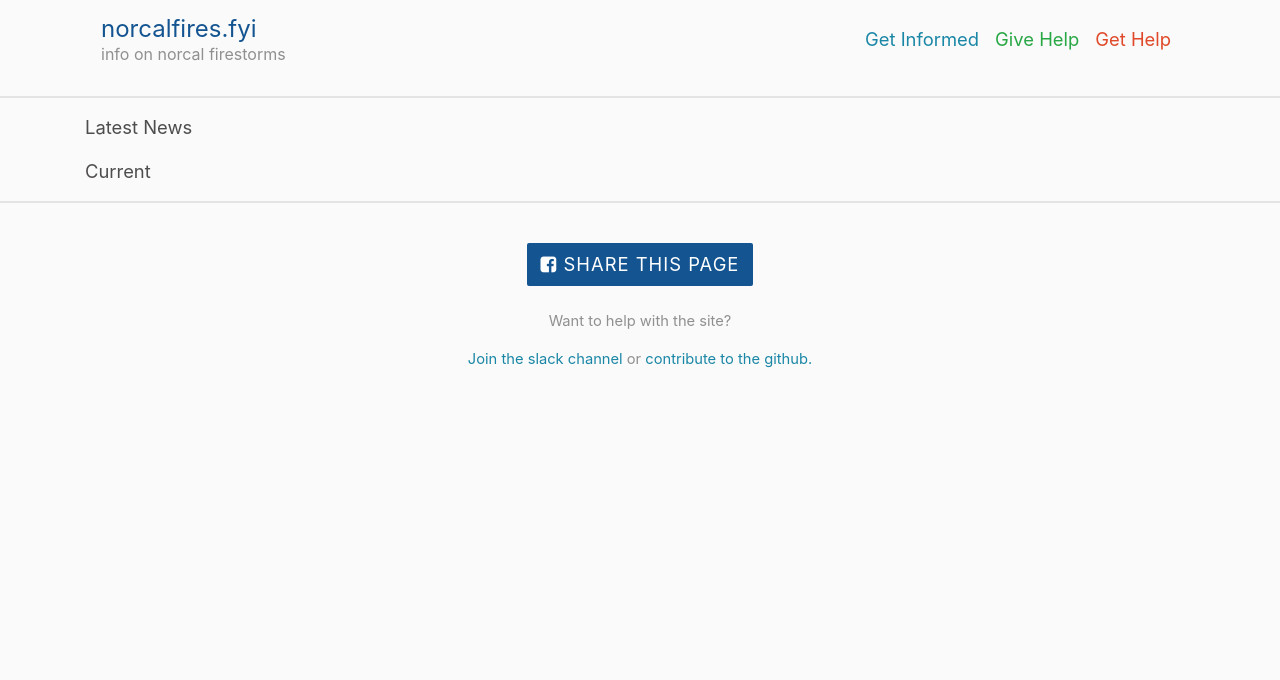
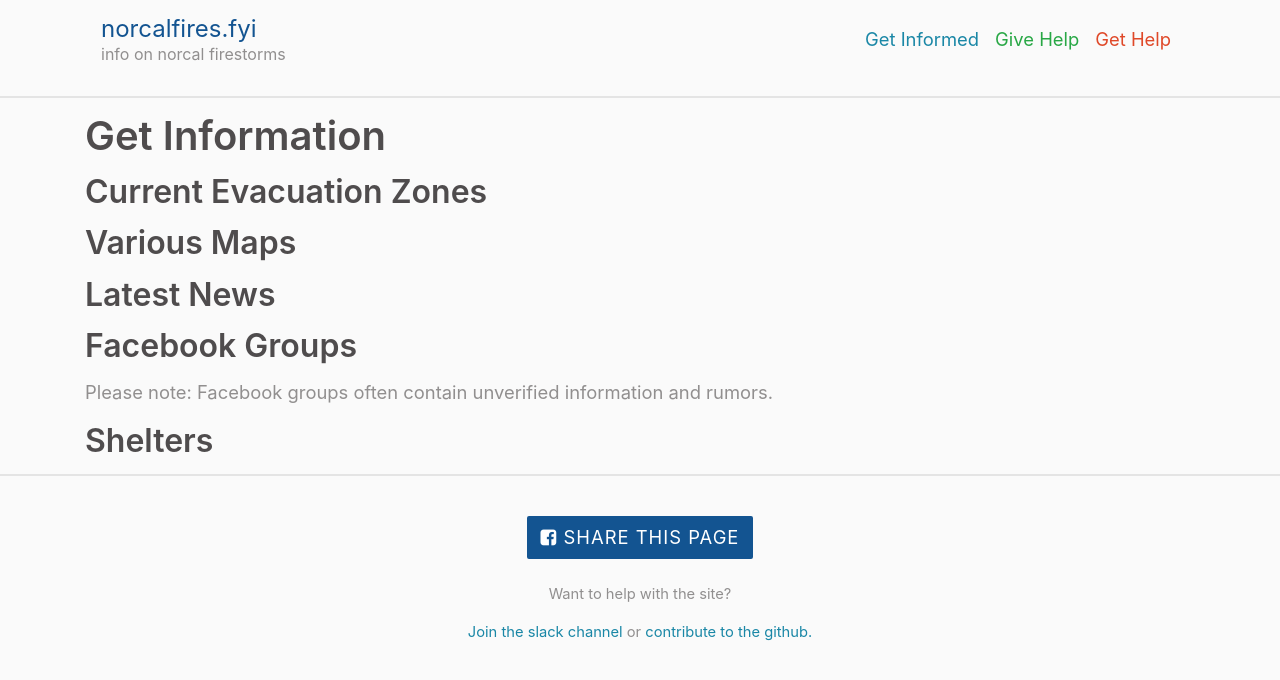
Before and after one commit to JusticeforEachOther/norcalfires, a Jekyll site: the page built from info.md, in a window 1280 px wide. Shown: the top 680 px of the page. Built offline with Jekyll 4.4.1, drawn with Linux system fonts in a browser that asks for light colours.

Commit message:
more layout and styles

```diff
--- a/info.md
+++ b/info.md
@@ -4,6 +4,15 @@ title: Information on NorCal Firestorms
 permalink: /info/
 ---
 
-Latest News
+# Get Information
 
-Current
+## Current Evacuation Zones
+
+## Various Maps
+
+## Latest News
+
+## Facebook Groups
+<span class="text-muted">Please note: Facebook groups often contain unverified information and rumors.</span>
+
+## Shelters
```
Also changed, not shown: get_help.md (deleted, +0 -15 lines), get_help/index.md (added, +37 -0 lines), give_help.md (+7 -3 lines), 5 other files.
